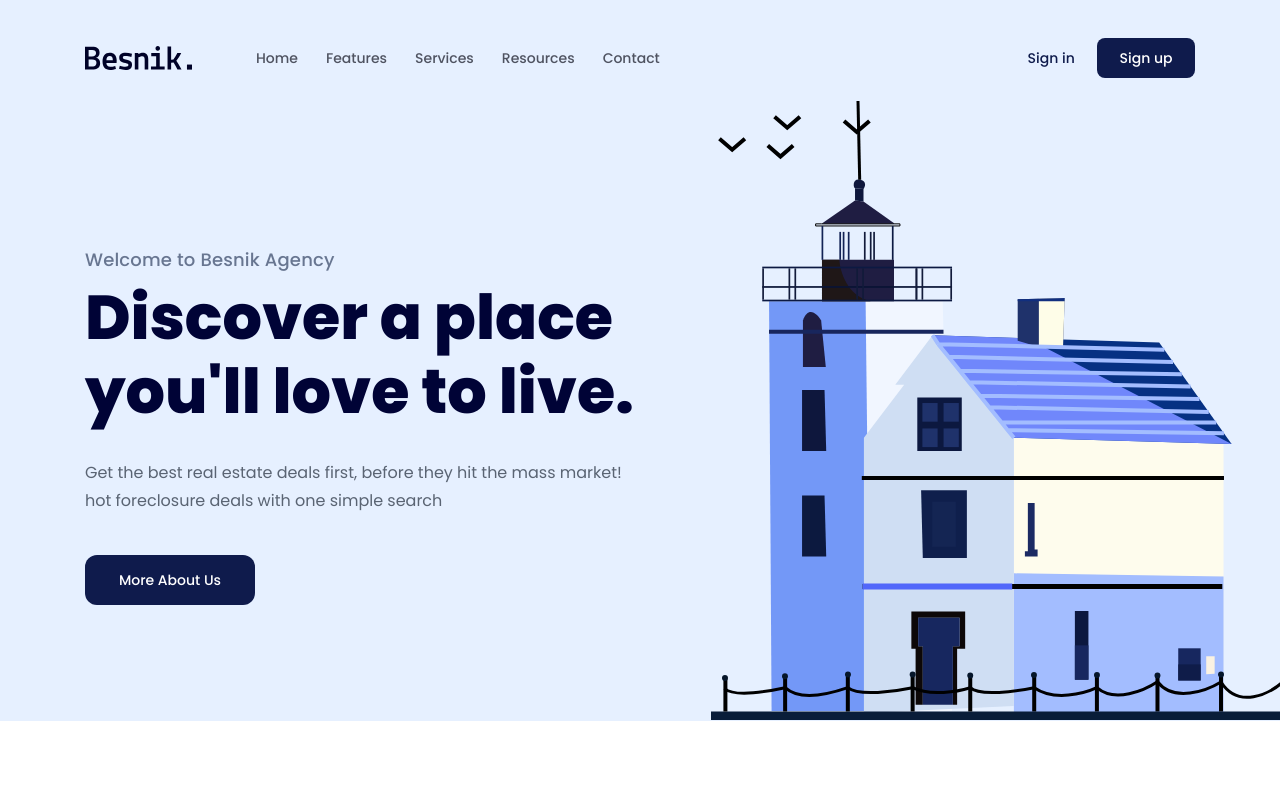
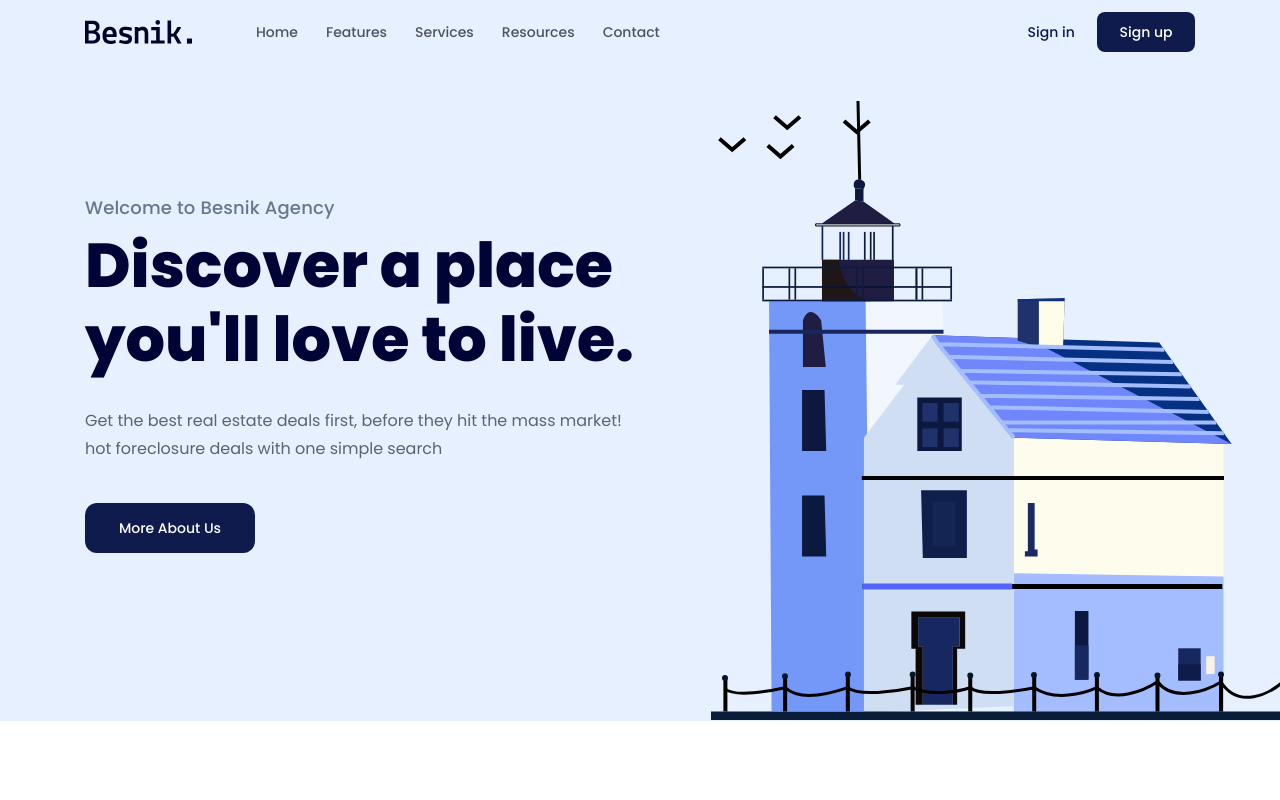
Before and after one commit to SHERWIN-HUYNH/F8-PROJECT1, a plain HTML site: page index.html in a window 1280 px wide. Shown: the top 800 px of the page. Drawn offline with Linux system fonts and the light colour scheme.

Commit message:
Sua mau subtitle cho Hero

```diff
--- a/assets/css/style.css
+++ b/assets/css/style.css
@@ -57,14 +57,15 @@ color: #FFFFFF;
     position: relative;
     height: 721px;;
     /*   Chieu cao 100% viewport */
+    /* position: sticky;
+    top: -26px;
+    z-index: 1; */
 }
 
 .navbar{
     display: flex;
     align-items: center; /*Can theo chieu doc*/
-    padding-top: 38px;
-    padding-bottom: 38px;
-
+    padding: 12px 0;
 }
 
 .navbar ul{
@@ -123,7 +124,7 @@ padding: 8px 14px;
 
     letter-spacing: 0.01em;
 
-    color: #687691;
+    color: #687690;
 
 }
 
```
